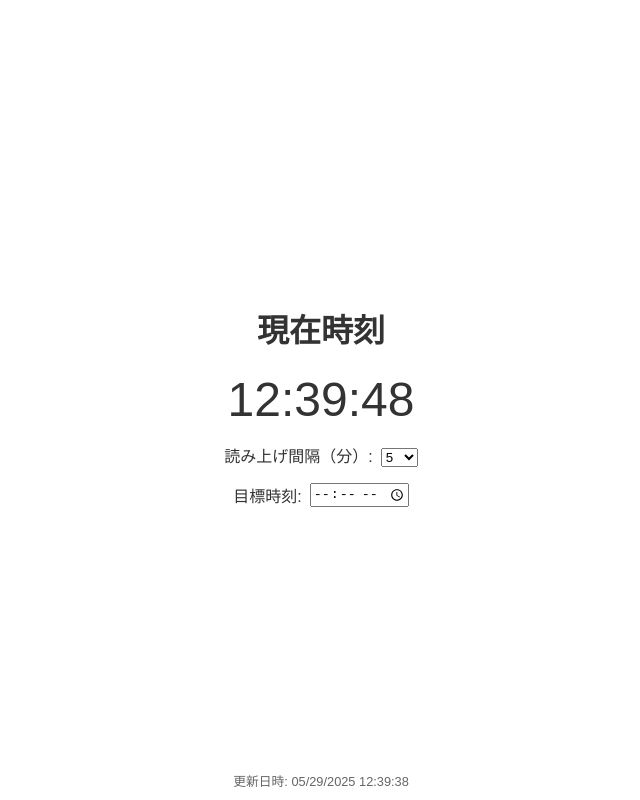
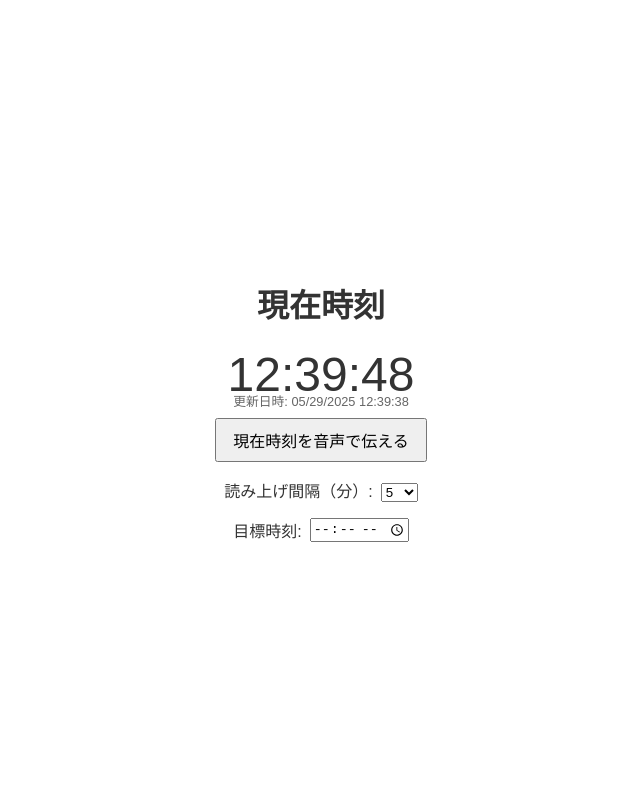
Before and after one commit to taturou/pwa-voice-clock, a React (Create React App) app: page / in a window 1280 px wide. Both pictures are taken after a click on the button "音声を有効にする". Shown: the whole page, without its empty margins (319-959 px from the left). Built offline with nearby package versions, Linux system fonts and the light colour scheme.

Commit message:
現在時刻を読み上げるボタンを追加した

```diff
--- a/src/App.js
+++ b/src/App.js
@@ -13,53 +13,53 @@ export default function App() {
     return saved || '';
   });
 
-  // 音声有効化および UI 初期化
+  // Speak unlock and enable audio
   const enableAudio = () => {
     if (!audioEnabled) {
       setAudioEnabled(true);
-      // 空の発話でオーディオの再生ロックを解除
       const unlock = new SpeechSynthesisUtterance('');
       speechSynthesis.speak(unlock);
     }
   };
 
-  // 目標時刻をクリア（空にする）
+  // Speak current time on demand
+  const speakCurrentTime = () => {
+    if (!audioEnabled) return;
+    const curr = new Date();
+    const hours = curr.getHours();
+    const mins = curr.getMinutes();
+    const msg = mins === 0
+      ? `${hours}時ちょうどです`
+      : `${hours}時${mins}分です`;
+    speechSynthesis.speak(new SpeechSynthesisUtterance(msg));
+  };
+
+  // Clear target time
   const clearTargetTime = () => {
     setTargetTime('');
   };
 
-  // intervalMin 保存
+  // Persist intervalMin
   useEffect(() => {
     localStorage.setItem('intervalMin', intervalMin.toString());
   }, [intervalMin]);
 
-  // targetTime 保存
+  // Persist targetTime
   useEffect(() => {
     localStorage.setItem('targetTime', targetTime);
   }, [targetTime]);
 
+  // Main ticking logic
   useEffect(() => {
     if (!audioEnabled) return;
     const tick = () => {
       const curr = new Date();
       setNow(curr);
-
       if (
         curr.getSeconds() === 0 &&
-        curr.getMinutes() % intervalMin === 0 &&
-        audioEnabled
+        curr.getMinutes() % intervalMin === 0
       ) {
-        const hours = curr.getHours();
-        const mins = curr.getMinutes();
-        // 時刻読み上げ：分が0のときは「○時ちょうどです」
-        let timeMsg = '';
-        if (mins === 0) {
-          timeMsg = `${hours}時ちょうどです`;
-        } else {
-          timeMsg = `${hours}時${mins}分です`;
-        }
-        speechSynthesis.speak(new SpeechSynthesisUtterance(timeMsg));
-        // 残り分数読み上げ（0.5秒後）
+        speakCurrentTime();
         if (targetTime) {
           const [tH, tM] = targetTime.split(':').map(Number);
           const tgt = new Date(curr);
@@ -78,7 +78,6 @@ export default function App() {
             speechSynthesis.speak(new SpeechSynthesisUtterance(remMsg));
           }, 500);
         }
-        // 点滅エフェクト
         setBlinking(true);
         setTimeout(() => setBlinking(false), 200);
       }
@@ -91,111 +90,44 @@ export default function App() {
   const pad = (v) => String(v).padStart(2, '0');
   const lastModified = document.lastModified;
 
-  // 音声有効化前のモーダル表示
+  // Before enabling audio
   if (!audioEnabled) {
     return (
-      <div
-        style={{
-          position: 'fixed',
-          top: 0,
-          left: 0,
-          right: 0,
-          bottom: 0,
-          display: 'flex',
-          flexDirection: 'column',
-          alignItems: 'center',
-          justifyContent: 'center',
-          backgroundColor: '#ffffff',
-          textAlign: 'center',
-          fontFamily: 'sans-serif',
-          padding: '1rem',
-        }}
-      >
+      <div style={{
+        position:'fixed', top:0,left:0,right:0,bottom:0,
+        display:'flex',flexDirection:'column',alignItems:'center',justifyContent:'center',
+        backgroundColor:'#fff',textAlign:'center',fontFamily:'sans-serif',padding:'1rem'
+      }}>
         <h2>音声を有効にしてください</h2>
-        <button
-          onClick={enableAudio}
-          style={{
-            marginTop: '1rem',
-            padding: '0.75rem 1.5rem',
-            fontSize: '1.2rem',
-            cursor: 'pointer',
-          }}
-        >
-          音声を有効にする
-        </button>
+        <button onClick={enableAudio} style={{marginTop:'1rem',padding:'0.75rem 1.5rem',fontSize:'1.2rem',cursor:'pointer'}}>音声を有効にする</button>
       </div>
     );
   }
 
-  // メイン画面
+  // Main UI
   return (
-    <div
-      style={{
-        position: 'fixed',
-        top: 0,
-        left: 0,
-        right: 0,
-        bottom: 0,
-        height: '100vh',
-        height: '-webkit-fill-available',
-        width: '100vw',
-        paddingBottom: 'calc(env(safe-area-inset-bottom) + 10px)',
-        boxSizing: 'border-box',
-        display: 'flex',
-        flexDirection: 'column',
-        alignItems: 'center',
-        justifyContent: 'center',
-        fontFamily: 'sans-serif',
-        backgroundColor: blinking ? '#ffeb3b' : 'white',
-        transition: 'background-color 0.2s ease-out',
-        textAlign: 'center',
-      }}
-    >
+    <div style={{
+      position:'fixed',top:0,left:0,right:0,bottom:0,
+      height:'100vh',height:'-webkit-fill-available',width:'100vw',
+      paddingBottom:'calc(env(safe-area-inset-bottom)+10px)',boxSizing:'border-box',
+      display:'flex',flexDirection:'column',alignItems:'center',justifyContent:'center',
+      fontFamily:'sans-serif',backgroundColor:blinking?'#ffeb3b':'white',transition:'background-color 0.2s ease-out',textAlign:'center'
+    }}>
       <h1>現在時刻</h1>
-      <p style={{ fontSize: '3rem', margin: 0 }}>
-        {pad(now.getHours())}:{pad(now.getMinutes())}:{pad(now.getSeconds())}
-      </p>
-      <div style={{ marginTop: '1rem' }}>
-        <label style={{ marginRight: '0.5rem' }}>読み上げ間隔（分）:</label>
-        <select value={intervalMin} onChange={(e) => setIntervalMin(Number(e.target.value))}>
-          {Array.from({ length: 60 }, (_, i) => i + 1).map((n) => (
-            <option key={n} value={n}>
-              {n}
-            </option>
-          ))}
+      <p style={{fontSize:'3rem',margin:0}}>{pad(now.getHours())}:{pad(now.getMinutes())}:{pad(now.getSeconds())}</p>
+      <button onClick={speakCurrentTime} style={{marginTop:'1rem',padding:'0.5rem 1rem',fontSize:'1rem',cursor:'pointer'}}>現在時刻を音声で伝える</button>
+      <div style={{marginTop:'1rem'}}>
+        <label style={{marginRight:'0.5rem'}}>読み上げ間隔（分）:</label>
+        <select value={intervalMin} onChange={(e)=>setIntervalMin(Number(e.target.value))}>
+          {Array.from({length:60},(_,i)=>i+1).map(n=> <option key={n} value={n}>{n}</option>)}
         </select>
       </div>
-      <div style={{ marginTop: '1rem', display: 'flex', alignItems: 'center' }}>
-        <label style={{ marginRight: '0.5rem' }}>目標時刻:</label>
-        <input
-          type="time"
-          value={targetTime}
-          onChange={(e) => setTargetTime(e.target.value)}
-        />
-        {targetTime && (
-          <button
-            onClick={clearTargetTime}
-            style={{
-              marginLeft: '0.5rem',
-              padding: '0.5rem 1rem',
-              fontSize: '0.9rem',
-              cursor: 'pointer',
-            }}
-          >
-            クリア
-          </button>
-        )}
+      <div style={{marginTop:'1rem',display:'flex',alignItems:'center'}}>
+        <label style={{marginRight:'0.5rem'}}>目標時刻:</label>
+        <input type="time" value={targetTime} onChange={e=>setTargetTime(e.target.value)}/>
+        {targetTime && <button onClick={clearTargetTime} style={{marginLeft:'0.5rem',padding:'0.5rem 1rem',fontSize:'0.9rem',cursor:'pointer'}}>クリア</button>}
       </div>
-      <div
-        style={{
-          position: 'absolute',
-          bottom: 'calc(env(safe-area-inset-bottom) + 10px)',
-          fontSize: '0.8rem',
-          color: '#666',
-        }}
-      >
-        更新日時: {lastModified}
-      </div>
+      <div style={{position:'absolute',bottom:'calc(env(safe-area-inset-bottom)+10px)',fontSize:'0.8rem',color:'#666'}}>更新日時: {lastModified}</div>
     </div>
   );
 }
```
